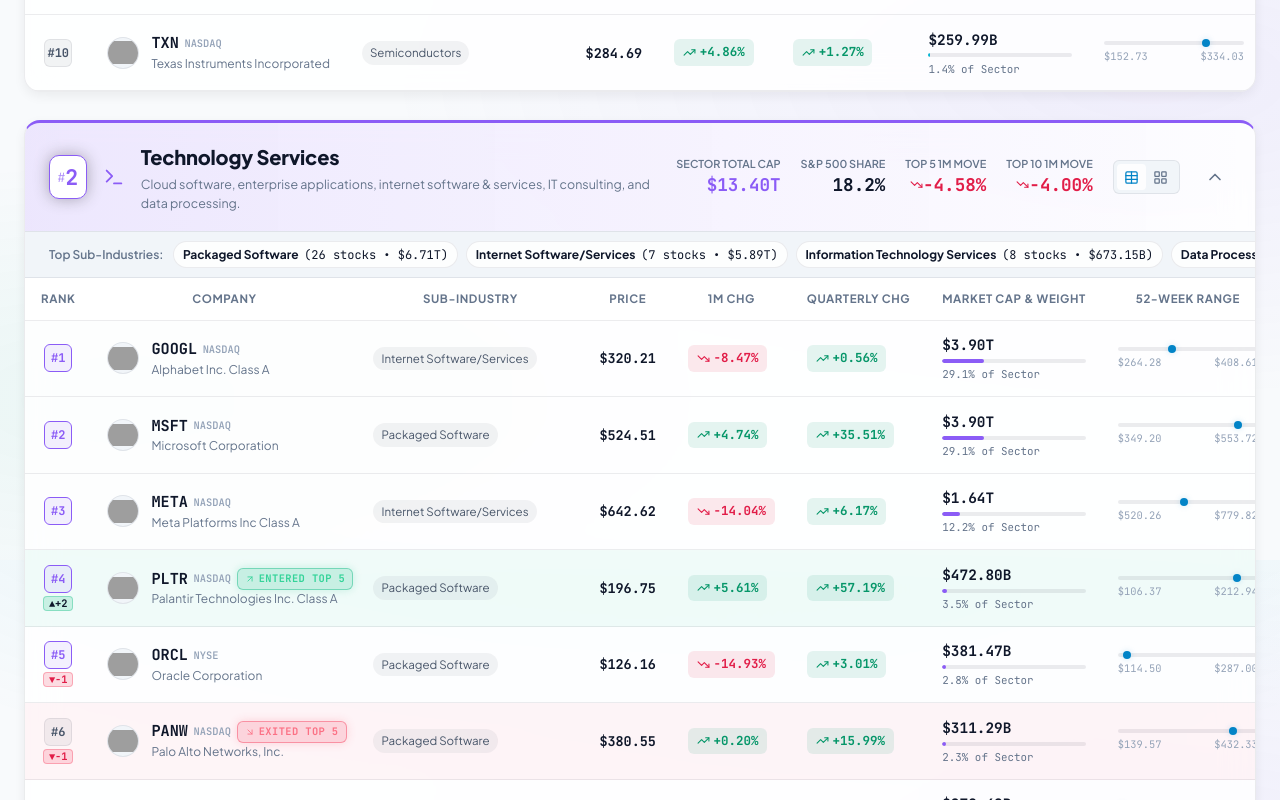
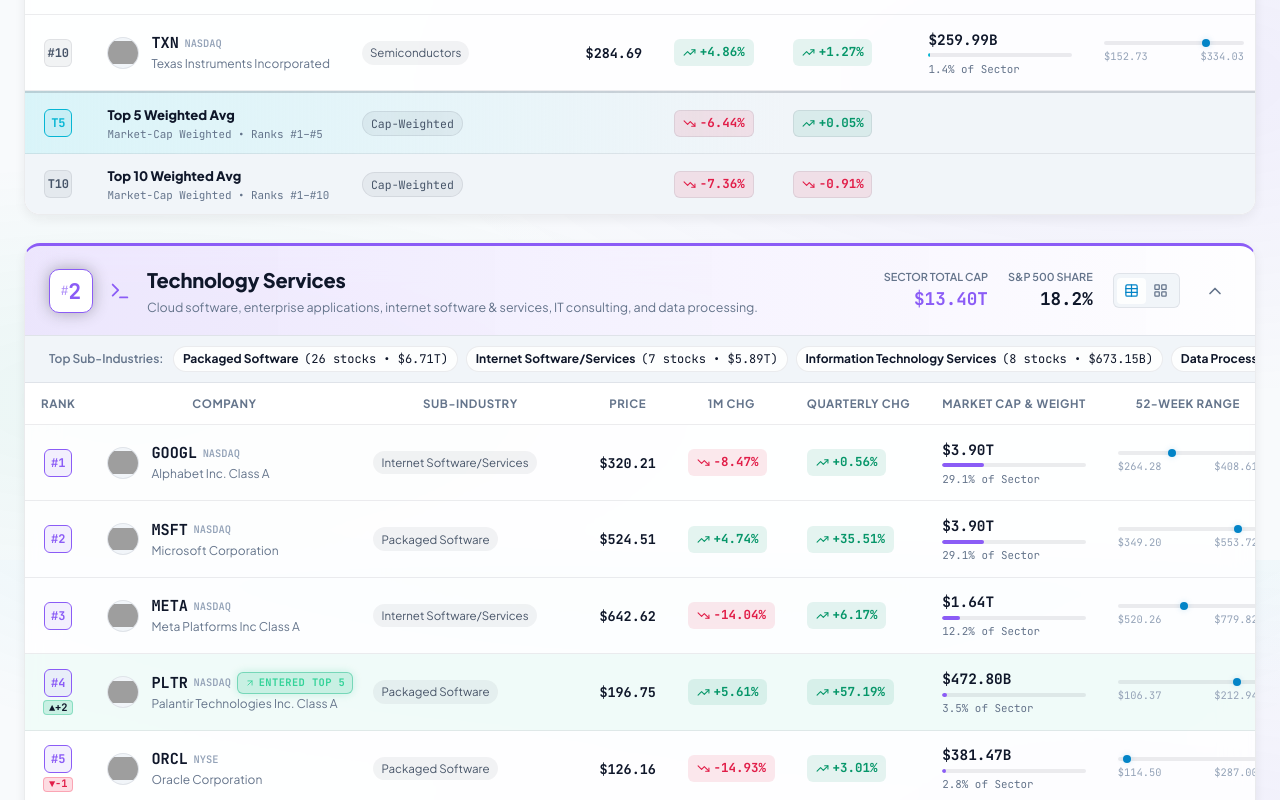
Before and after one commit to catinbowl/the-top5-of-the-top5-of-snp500, a React (Vite) app: page / in a window 1280 px wide. Shown: the part 1040-1840 px from the top of the page. Built offline with nearby package versions, Linux system fonts and the light colour scheme; grey boxes are pictures that could not be loaded.

Commit message:
feat(table): add weighted 1M and quarterly summary rows to sector tables

```diff
--- a/src/App.css
+++ b/src/App.css
@@ -878,6 +878,72 @@
   border-bottom: 1px solid var(--border-subtle);
   font-size: 0.84rem;
   vertical-align: middle;
+}
+
+/* Table Summary Footer Rows (Weighted 1M & Quarterly Averages) */
+.table-summary-row {
+  background: var(--bg-secondary);
+}
+
+.table-summary-row.summary-row-top5 {
+  background: linear-gradient(
+    90deg,
+    var(--sector-accent, rgba(6, 182, 212, 0.08)) 0%,
+    var(--bg-secondary) 55%
+  );
+}
+
+.stocks-data-table tfoot tr:first-child td {
+  border-top: 2px solid var(--border-hover);
+}
+
+.table-summary-row td {
+  padding: 0.7rem 1rem;
+  border-bottom: 1px solid var(--border-subtle);
+  font-size: 0.82rem;
+  vertical-align: middle;
+}
+
+.stocks-data-table tfoot tr:last-child td {
+  border-bottom: none;
+}
+
+.summary-rank-badge {
+  font-size: 0.65rem;
+  letter-spacing: -0.02em;
+}
+
+.summary-label-block {
+  display: flex;
+  flex-direction: column;
+  gap: 0.1rem;
+  min-width: 0;
+}
+
+.summary-label-title {
+  font-weight: 800;
+  font-size: 0.82rem;
+  color: var(--text-primary);
+  white-space: nowrap;
+  overflow: hidden;
+  text-overflow: ellipsis;
+}
+
+.summary-label-sub {
+  font-size: 0.68rem;
+  color: var(--text-muted);
+  white-space: nowrap;
+  overflow: hidden;
+  text-overflow: ellipsis;
+}
+
+.summary-method-pill {
+  font-size: 0.68rem;
+  border: 1px solid var(--border-subtle);
+}
+
+.summary-change-pill {
+  box-shadow: inset 0 0 0 1px var(--border-subtle);
 }
 
 /* Columns */
@@ -3109,6 +3175,18 @@
     color: var(--text-muted);
   }
 
+  .summary-rank-badge {
+    font-size: 0.54rem;
+  }
+
+  .summary-label-title {
+    font-size: 0.72rem;
+  }
+
+  .summary-label-sub {
+    font-size: 0.56rem;
+  }
+
   /* Cards View on Mobile */
   .grouped-cards-container {
     padding: 0.4rem 0.1rem;
--- a/src/components/All19SectorsView.tsx
+++ b/src/components/All19SectorsView.tsx
@@ -1,6 +1,7 @@
 import React, { useState } from 'react';
 import type { SectorData, Stock } from '../types';
 import { StockRow } from './StockRow';
+import { SectorTableSummaryFooter } from './SectorTableSummaryFooter';
 import { formatMarketCap, formatPercent } from '../utils/formatters';
 import {
   PieChart,
@@ -197,6 +198,7 @@
                           />
                         ))}
                       </tbody>
+                      <SectorTableSummaryFooter sector={sector} />
                     </table>
                   </div>
                 </div>
--- /dev/null
+++ b/src/components/SectorTableSummaryFooter.tsx
@@ -0,0 +1,131 @@
+import React from 'react';
+import type { SectorData } from '../types';
+import { formatPercent } from '../utils/formatters';
+import { TrendingUp, TrendingDown } from 'lucide-react';
+
+interface SectorTableSummaryFooterProps {
+  sector: SectorData;
+}
+
+export const SectorTableSummaryFooter: React.FC<SectorTableSummaryFooterProps> = ({ sector }) => {
+  const isTop5M1Pos = sector.avgChangeTop5 >= 0;
+  const isTop5QtrPos = sector.avgQtrChangeTop5 >= 0;
+  const isTop10M1Pos = sector.avgChangeTop10 >= 0;
+  const isTop10QtrPos = sector.avgQtrChangeTop10 >= 0;
+
+  const top5Count = Math.min(5, sector.stocks.length);
+  const top10Count = Math.min(10, sector.stocks.length);
+
+  return (
+    <tfoot>
+      {/* Top 5 Market-Cap-Weighted Summary Row */}
+      <tr className="table-summary-row summary-row-top5">
+        <td className="col-rank">
+          <div className="rank-cell-wrapper">
+            <span
+              className="rank-badge summary-rank-badge top-five font-mono"
+              style={
+                sector.color
+                  ? {
+                      borderColor: sector.color,
+                      color: sector.color,
+                      backgroundColor: sector.color.startsWith('#') ? `${sector.color}18` : undefined,
+                    }
+                  : undefined
+              }
+            >
+              T5
+            </span>
+          </div>
+        </td>
+        <td className="col-symbol">
+          <div className="summary-label-block">
+            <span className="summary-label-title">
+              <span className="th-desktop">Top 5 Weighted Avg</span>
+              <span className="th-mobile">Top 5 Wtd Avg</span>
+            </span>
+            <span className="summary-label-sub font-mono">
+              <span className="th-desktop">Market-Cap Weighted &bull; Ranks #1&ndash;#{top5Count}</span>
+              <span className="th-mobile">Cap-Wtd (#1&ndash;#{top5Count})</span>
+            </span>
+          </div>
+        </td>
+        <td className="col-industry">
+          <span className="industry-pill summary-method-pill font-mono">Cap-Weighted</span>
+        </td>
+        <td className="col-price" />
+        <td className="col-change">
+          <span
+            className={`change-pill summary-change-pill font-mono ${isTop5M1Pos ? 'positive' : 'negative'}`}
+            title="Market-Cap Weighted 1-Month Move (Top 5 Stocks)"
+          >
+            {isTop5M1Pos ? <TrendingUp size={13} /> : <TrendingDown size={13} />}
+            {formatPercent(sector.avgChangeTop5)}
+          </span>
+        </td>
+        <td className="col-qtr-change">
+          <span
+            className={`change-pill summary-change-pill font-mono ${isTop5QtrPos ? 'positive' : 'negative'}`}
+            title="Market-Cap Weighted Quarterly (3M) Move (Top 5 Stocks)"
+          >
+            {isTop5QtrPos ? <TrendingUp size={13} /> : <TrendingDown size={13} />}
+            {formatPercent(sector.avgQtrChangeTop5)}
+          </span>
+        </td>
+        <td className="col-mcap" />
+        <td className="col-range" />
+        <td className="col-pe" />
+        <td className="col-action" />
+      </tr>
+
+      {/* Top 10 Market-Cap-Weighted Summary Row */}
+      {sector.stocks.length > 5 && (
+        <tr className="table-summary-row summary-row-top10">
+          <td className="col-rank">
+            <div className="rank-cell-wrapper">
+              <span className="rank-badge summary-rank-badge font-mono">T10</span>
+            </div>
+          </td>
+          <td className="col-symbol">
+            <div className="summary-label-block">
+              <span className="summary-label-title">
+                <span className="th-desktop">Top 10 Weighted Avg</span>
+                <span className="th-mobile">Top 10 Wtd Avg</span>
+              </span>
+              <span className="summary-label-sub font-mono">
+                <span className="th-desktop">Market-Cap Weighted &bull; Ranks #1&ndash;#{top10Count}</span>
+                <span className="th-mobile">Cap-Wtd (#1&ndash;#{top10Count})</span>
+              </span>
+            </div>
+          </td>
+          <td className="col-industry">
+            <span className="industry-pill summary-method-pill font-mono">Cap-Weighted</span>
+          </td>
+          <td className="col-price" />
+          <td className="col-change">
+            <span
+              className={`change-pill summary-change-pill font-mono ${isTop10M1Pos ? 'positive' : 'negative'}`}
+              title="Market-Cap Weighted 1-Month Move (Top 10 Stocks)"
+            >
+              {isTop10M1Pos ? <TrendingUp size={13} /> : <TrendingDown size={13} />}
+              {formatPercent(sector.avgChangeTop10)}
+            </span>
+          </td>
+          <td className="col-qtr-change">
+            <span
+              className={`change-pill summary-change-pill font-mono ${isTop10QtrPos ? 'positive' : 'negative'}`}
+              title="Market-Cap Weighted Quarterly (3M) Move (Top 10 Stocks)"
+            >
+              {isTop10QtrPos ? <TrendingUp size={13} /> : <TrendingDown size={13} />}
+              {formatPercent(sector.avgQtrChangeTop10)}
+            </span>
+          </td>
+          <td className="col-mcap" />
+          <td className="col-range" />
+          <td className="col-pe" />
+          <td className="col-action" />
+        </tr>
+      )}
+    </tfoot>
+  );
+};
--- a/src/components/Top5IndustriesView.tsx
+++ b/src/components/Top5IndustriesView.tsx
@@ -2,10 +2,9 @@
 import type { SectorData, Stock, QuarterInfo } from '../types';
 import { StockRow } from './StockRow';
 import { StockCard } from './StockCard';
-import { formatMarketCap, formatPercent } from '../utils/formatters';
+import { SectorTableSummaryFooter } from './SectorTableSummaryFooter';
+import { formatMarketCap } from '../utils/formatters';
 import {
-  TrendingUp,
-  TrendingDown,
   Table as TableIcon,
   LayoutGrid,
   ChevronDown,
@@ -94,8 +93,6 @@
         {top5Sectors.map((sector) => {
           const isCollapsed = collapsedSectors[sector.name];
           const layout = layoutModes[sector.name] || 'table';
-          const isTop5Positive = sector.avgChangeTop5 >= 0;
-          const isTop10Positive = sector.avgChangeTop10 >= 0;
 
           // Filter stocks by search query if present
           const q = searchQuery.toLowerCase().trim();
@@ -167,28 +164,6 @@
                     <div className="sector-metric-item">
                       <span className="metric-label">S&amp;P 500 Share</span>
                       <span className="metric-val font-mono">{sector.shareOfSP500.toFixed(1)}%</span>
-                    </div>
-
-                    <div className="sector-metric-item">
-                      <span className="metric-label" title="Market-Cap Weighted 1-Month Move">Top 5 1M Move</span>
-                      <span
-                        className={`metric-val font-mono ${isTop5Positive ? 'text-green' : 'text-rose'}`}
-                        title="Market-Cap Weighted 1-Month Move of Top 5 stocks"
-                      >
-                        {isTop5Positive ? <TrendingUp size={13} /> : <TrendingDown size={13} />}
-                        {formatPercent(sector.avgChangeTop5)}
-                      </span>
-                    </div>
-
-                    <div className="sector-metric-item">
-                      <span className="metric-label" title="Market-Cap Weighted 1-Month Move">Top 10 1M Move</span>
-                      <span
-                        className={`metric-val font-mono ${isTop10Positive ? 'text-green' : 'text-rose'}`}
-                        title="Market-Cap Weighted 1-Month Move of Top 10 stocks"
-                      >
-                        {isTop10Positive ? <TrendingUp size={13} /> : <TrendingDown size={13} />}
-                        {formatPercent(sector.avgChangeTop10)}
-                      </span>
                     </div>
                   </div>
 
@@ -291,6 +266,7 @@
                             />
                           ))}
                         </tbody>
+                        <SectorTableSummaryFooter sector={sector} />
                       </table>
                     </div>
                   ) : (
--- a/src/types.ts
+++ b/src/types.ts
@@ -54,6 +54,8 @@
   avgChange: number;
   avgChangeTop5: number;
   avgChangeTop10: number;
+  avgQtrChangeTop5: number;
+  avgQtrChangeTop10: number;
   shareOfSP500: number; // percentage (e.g. 32.5)
   stocks: Stock[];
   top10Stocks: Stock[];
--- a/src/utils/dataProcessor.ts
+++ b/src/utils/dataProcessor.ts
@@ -119,16 +119,20 @@
 
     const totalSectorMarketCap = stocksInSector.reduce((sum, s) => sum + s.marketCap, 0);
 
-    // Market-cap-weighted 1-month performance calculation
-    const calcWeightedMove = (list: Stock[]): number => {
+    // Market-cap-weighted performance calculation (1-month & quarterly)
+    const calcWeightedMove = (
+      list: Stock[],
+      getMove: (s: Stock) => number | null | undefined = (s) => s.perf1M ?? s.change
+    ): number => {
       if (list.length === 0) return 0;
       let totalCurrentCap = 0;
       let totalPrevCap = 0;
 
       for (const s of list) {
-        const move = s.perf1M ?? s.change;
+        const move = getMove(s);
+        if (move === null || move === undefined || isNaN(move)) continue;
         const currentCap = s.marketCap;
-        // Previous cap before the 1M move: currentCap / (1 + move / 100)
+        // Previous cap before the period move: currentCap / (1 + move / 100)
         const prevCap = move > -99.99 ? currentCap / (1 + move / 100) : currentCap;
         totalCurrentCap += currentCap;
         totalPrevCap += prevCap;
@@ -138,8 +142,13 @@
       return Number((((totalCurrentCap - totalPrevCap) / totalPrevCap) * 100).toFixed(2));
     };
 
-    const avgChangeTop5 = calcWeightedMove(stocksInSector.slice(0, 5));
-    const avgChangeTop10 = calcWeightedMove(stocksInSector.slice(0, 10));
+    const top5Slice = stocksInSector.slice(0, 5);
+    const top10Slice = stocksInSector.slice(0, 10);
+
+    const avgChangeTop5 = calcWeightedMove(top5Slice, (s) => s.perf1M ?? s.change);
+    const avgChangeTop10 = calcWeightedMove(top10Slice, (s) => s.perf1M ?? s.change);
+    const avgQtrChangeTop5 = calcWeightedMove(top5Slice, (s) => s.perf3M);
+    const avgQtrChangeTop10 = calcWeightedMove(top10Slice, (s) => s.perf3M);
     const avgChange = avgChangeTop5;
 
     // Sub-industries breakdown
@@ -229,6 +238,8 @@
       avgChange,
       avgChangeTop5,
       avgChangeTop10,
+      avgQtrChangeTop5,
+      avgQtrChangeTop10,
       shareOfSP500: totalSP500MarketCap > 0 ? Number(((totalSectorMarketCap / totalSP500MarketCap) * 100).toFixed(2)) : 0,
       stocks: stocksInSector,
       top10Stocks,
```
